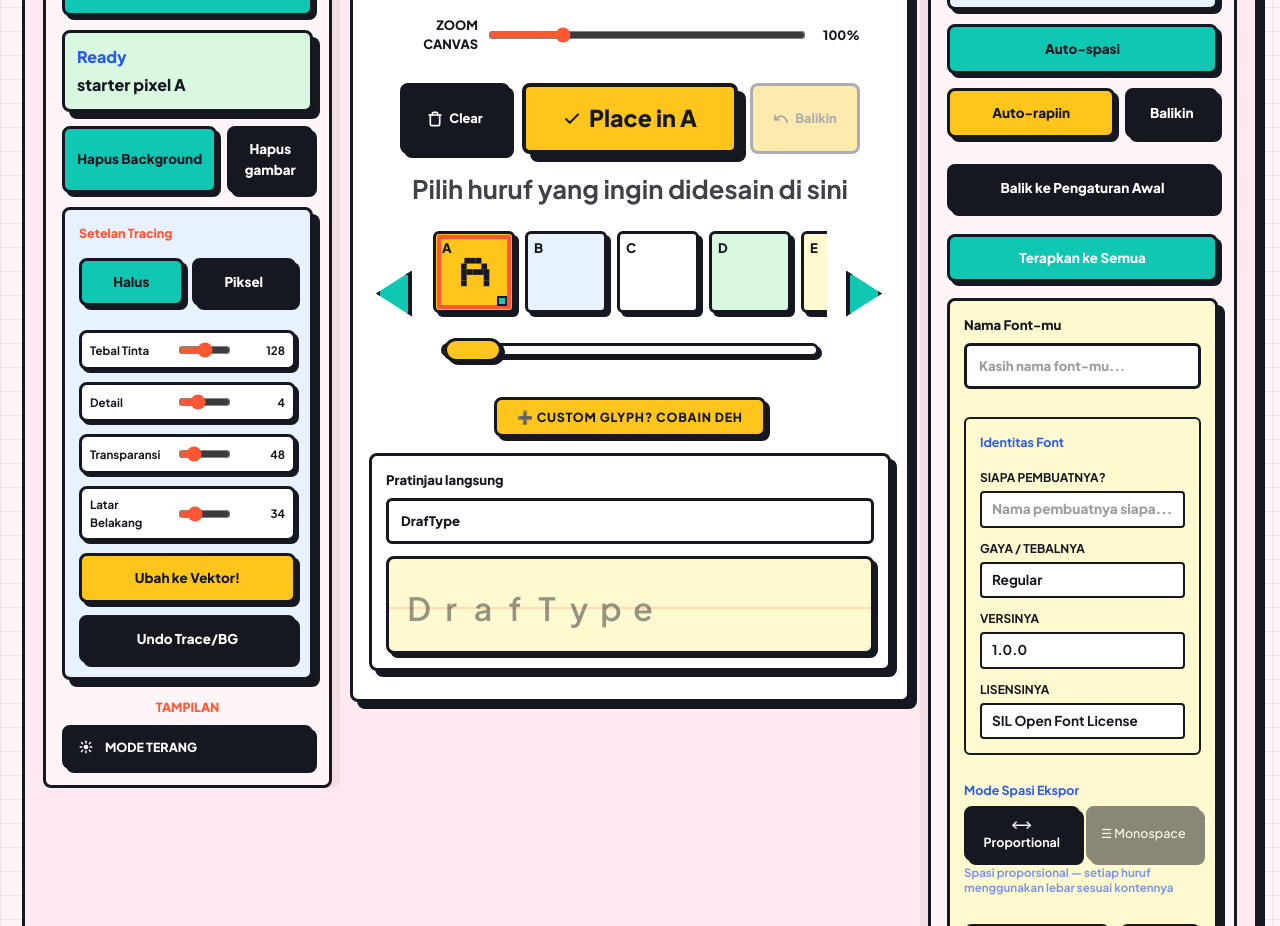
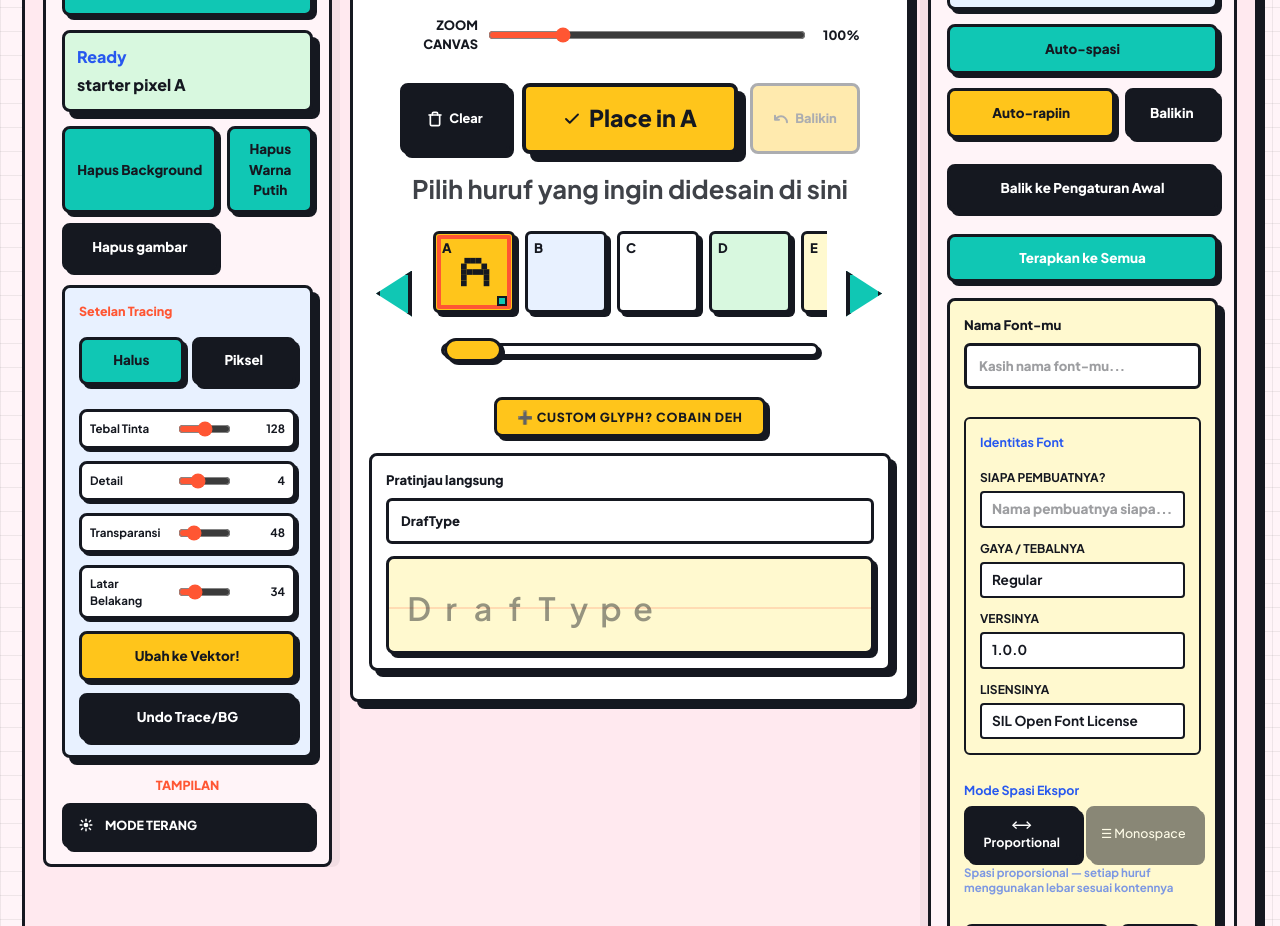
Before and after one commit to keliksa30/draftype, a Next.js app: page / in a window 1280 px wide. Shown: the part 1000-1926 px from the top of the page. Built offline with nearby package versions, Linux system fonts and the light colour scheme.

Commit message:
feat: add Remove Whites button to strip all white paths and rects from active glyph SVG

```diff
--- a/app/components/TypeTapToePanel.tsx
+++ b/app/components/TypeTapToePanel.tsx
@@ -17,6 +17,7 @@ interface TypeTapToePanelProps {
   magicLoading: MagicAction | null;
   runMagic: (action: MagicAction, task: () => void | Promise<void>) => Promise<void>;
   removeBackground: () => Promise<void>;
+  removeWhites: () => void;
   clearTypeUpload: () => void;
   autotraceImage: () => Promise<void>;
   undoWorkingChange: () => void;
@@ -48,6 +49,7 @@ export default function TypeTapToePanel({
   magicLoading,
   runMagic,
   removeBackground,
+  removeWhites,
   clearTypeUpload,
   autotraceImage,
   undoWorkingChange,
@@ -139,6 +141,13 @@ export default function TypeTapToePanel({
           title={t("remove_bg")}
         >
           {magicContent("removeBg", t("remove_bg"))}
+        </button>
+        <button
+          className="action-button teal"
+          onClick={removeWhites}
+          title={t("remove_whites")}
+        >
+          {t("remove_whites")}
         </button>
         <button
           className="action-button"
--- a/app/page.tsx
+++ b/app/page.tsx
@@ -989,6 +989,51 @@ function MainApp() {
     setTraceStatus("Background removed. Re-tracing...");
     await runAutotraceForImage(cleaned);
     setTraceStatus("Background removed & image re-traced successfully!");
+  };
+
+  const removeWhites = () => {
+    const art = glyphMap[activeGlyph] ?? emptyGlyph();
+    if (!art.svg) return;
+
+    pushWorkHistory();
+
+    let cleaned = art.svg;
+    try {
+      const parser = new DOMParser();
+      const doc = parser.parseFromString(cleaned, "image/svg+xml");
+      const allElements = doc.querySelectorAll("rect, path, circle, ellipse, polygon, polyline, line, g");
+
+      allElements.forEach((el) => {
+        const fill = el.getAttribute("fill")?.toLowerCase();
+        const stroke = el.getAttribute("stroke")?.toLowerCase();
+        const style = el.getAttribute("style")?.toLowerCase() || "";
+
+        const isWhiteFill = fill === "white" || fill === "#ffffff" || fill === "#fff" || style.includes("fill:#ffffff") || style.includes("fill:white") || style.includes("fill:#fff");
+        const isWhiteStroke = stroke === "white" || stroke === "#ffffff" || stroke === "#fff" || style.includes("stroke:#ffffff") || style.includes("stroke:white") || style.includes("stroke:#fff");
+
+        if (isWhiteFill || isWhiteStroke) {
+          el.remove();
+        }
+      });
+
+      const serializer = new XMLSerializer();
+      cleaned = serializer.serializeToString(doc);
+    } catch (e) {
+      console.error("DOMParser clean failed, fallback to regex:", e);
+      cleaned = cleanPotraceSvg(cleaned);
+    }
+
+    setWorkingSvg(cleaned);
+    setGlyphMap((current) =>
+      applyAutoKerning({
+        ...current,
+        [activeGlyph]: {
+          ...(current[activeGlyph] ?? emptyGlyph()),
+          svg: cleaned,
+        },
+      }),
+    );
+    setTraceStatus("Warna putih berhasil dihapus!");
   };
 
   const autotraceImage = async () => {
@@ -2697,6 +2742,7 @@ function MainApp() {
               magicLoading={magicLoading}
               runMagic={runMagic}
               removeBackground={removeBackground}
+              removeWhites={removeWhites}
               clearTypeUpload={clearTypeUpload}
               autotraceImage={autotraceImage}
               undoWorkingChange={undoWorkingChange}
--- a/app/utils/i18n.tsx
+++ b/app/utils/i18n.tsx
@@ -87,6 +87,10 @@ export const translations: TranslationDict = {
   remove_bg: {
     id: "Hapus Background",
     en: "Remove BG"
+  },
+  remove_whites: {
+    id: "Hapus Warna Putih",
+    en: "Remove Whites"
   },
   clear_img: {
     id: "Hapus gambar",
```
